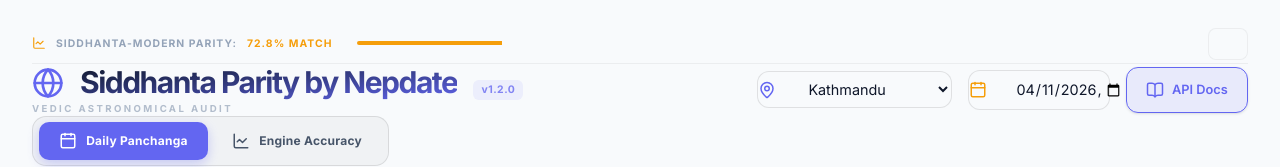
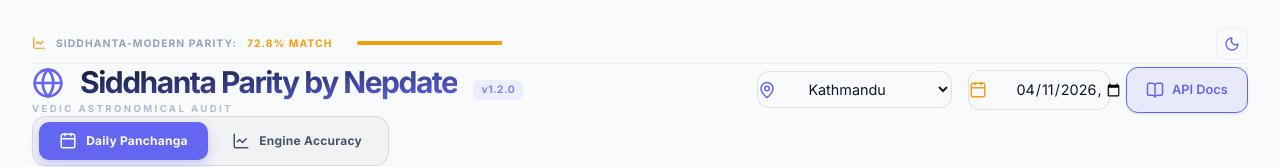
Before and after one commit to khumnath/surya-siddhanta-audit, a React (Vite) app: page / in a window 1280 px wide. Shown: the top 167 px of the page. Built offline with nearby package versions, Linux system fonts and the light colour scheme.

Commit message:
UI Fix: Restored theme toggle icon visibility using Tailwind CSS classes

```diff
--- a/src/App.tsx
+++ b/src/App.tsx
@@ -216,16 +216,20 @@
             onClick={() => setTheme(theme === 'dark' ? 'light' : 'dark')}
             style={{
               background: 'rgba(255,255,255,0.03)',
-              color: 'var(--text-primary)',
               border: '1px solid var(--border-subtle)',
               width: '32px',
               height: '32px',
-              borderRadius: '8px'
+              borderRadius: '8px',
+              padding: 0
             }}
             title={`Switch to ${theme === 'dark' ? 'Light' : 'Dark'} Mode`}
             className="flex items-center justify-center hover:bg-white/10 transition-colors"
           >
-            {theme === 'dark' ? <Sun size={16} color="var(--accent-secondary)" /> : <Moon size={16} color="var(--accent-primary)" />}
+            {theme === 'dark' ? (
+              <Sun size={16} className="text-accent-secondary" />
+            ) : (
+              <Moon size={16} className="text-accent-primary" />
+            )}
           </button>
         </div>
       </div>
```
